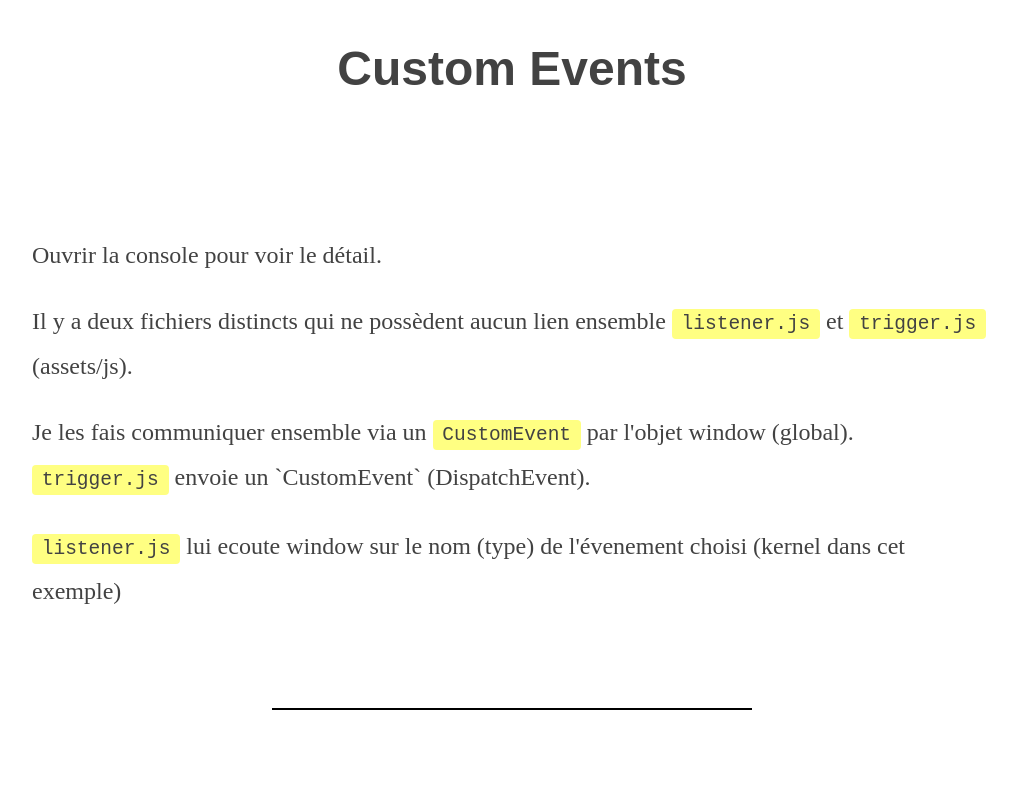
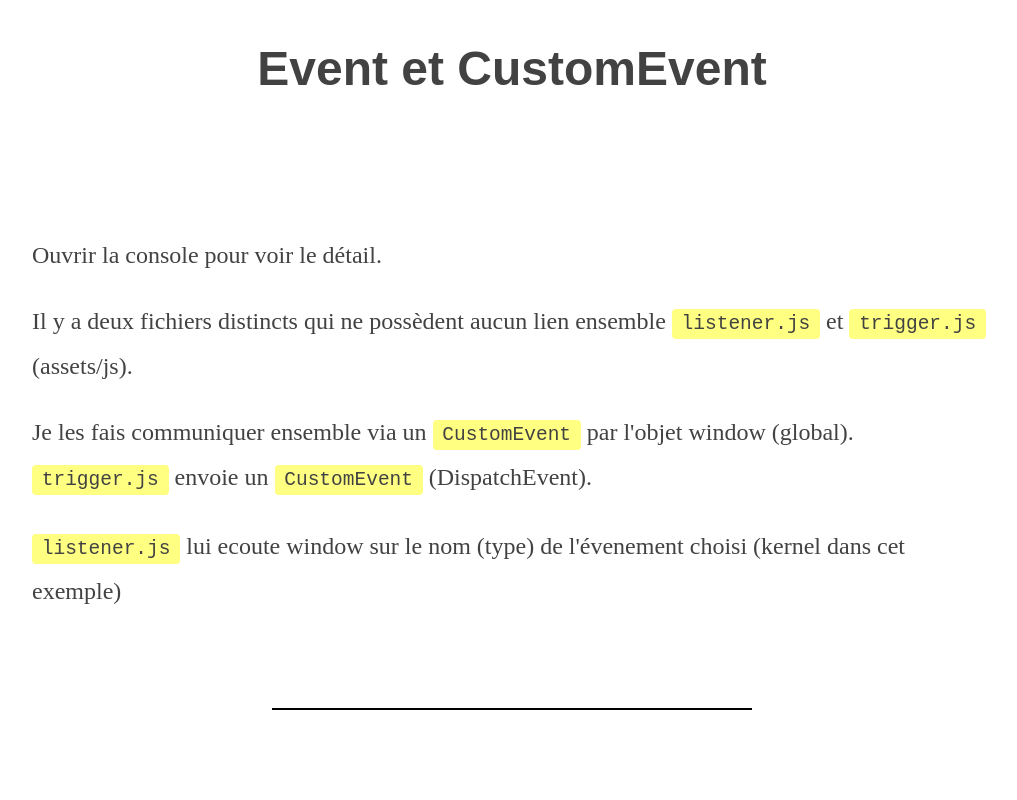
Before and after one commit to nicolaswendling/poc-custom-event, a website built with Vite: page index.html in a window 1280 px wide. Shown: the top 800 px of the page, without its empty margins (128-1145 px from the left). Built offline with nearby package versions, Linux system fonts and the light colour scheme.

Commit message:
Some CSS

```diff
--- a/index.html
+++ b/index.html
@@ -8,7 +8,7 @@
   </head>
   <body>
     <div id="app">
-      <h1>Custom Events</h1>
+      <h1>Event et CustomEvent</h1>
       <p>Ouvrir la console pour voir le détail.</p>
       <p>
         Il y a deux fichiers distincts qui ne possèdent aucun lien ensemble
@@ -16,7 +16,8 @@
       </p>
       <p>
         Je les fais communiquer ensemble via un <code>CustomEvent</code> par
-        l'objet window (global). <code>trigger.js</code> envoie un `CustomEvent`
+        l'objet window (global). <code>trigger.js</code> envoie un
+        <code>CustomEvent</code>
         (DispatchEvent).
       </p>
       <p>
```
